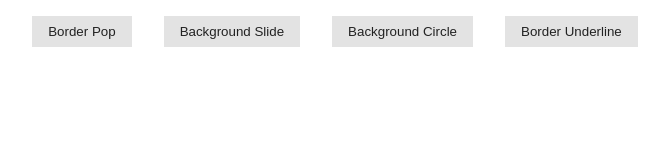
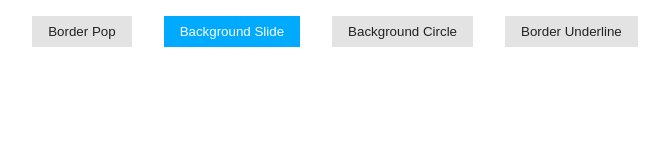
Before and after one commit to b0llu/css-mastery, a plain HTML site: page index.html in a window 1280 px wide. Both pictures are taken after a click on the button "Background Slide". Shown: the whole page, without its empty margins (305-974 px from the left). Drawn offline with Linux system fonts and the light colour scheme.

Commit message:
button background change form left to right

```diff
--- a/style.css
+++ b/style.css
@@ -25,3 +25,35 @@ button {
   position: relative;
   cursor: pointer;
 }
+
+.btn.btn-background-slide::before {
+  content: "";
+  position: absolute;
+  top: 0;
+  left: 0;
+  bottom: 0;
+  right: 0;
+  z-index: -1;
+  /* z index in the before section shows the color above text */
+  background-color: #0af;
+
+  transition: transform 300ms ease-in-out;
+  transform: scaleX(0);
+  transform-origin: left;
+}
+
+.btn.btn-background-slide:hover::before,
+.btn.btn-background-slide:focus::before {
+  transform: scaleX(1);
+}
+
+.btn.btn-background-slide {
+  transition: transform 300ms ease-in-out;
+  z-index: 1;
+  /* z index in this section shows the color behind text */
+}
+
+.btn.btn-background-slide:hover,
+.btn.btn-background-slide:focus {
+    color: white;
+}
```
